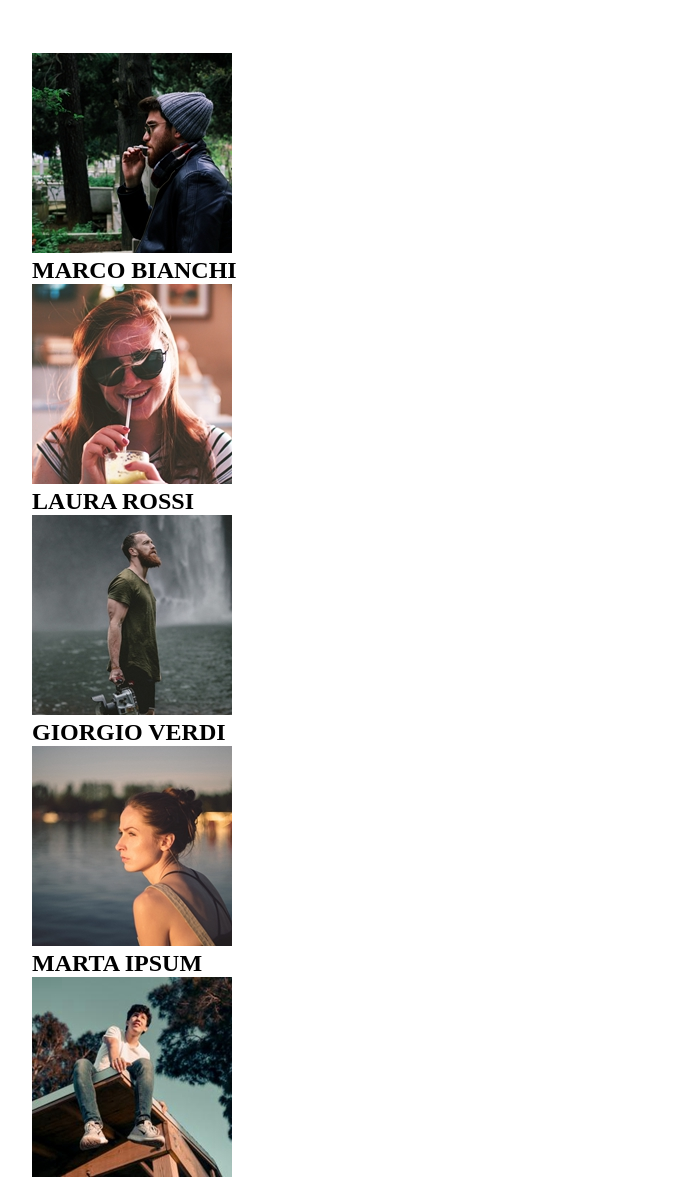
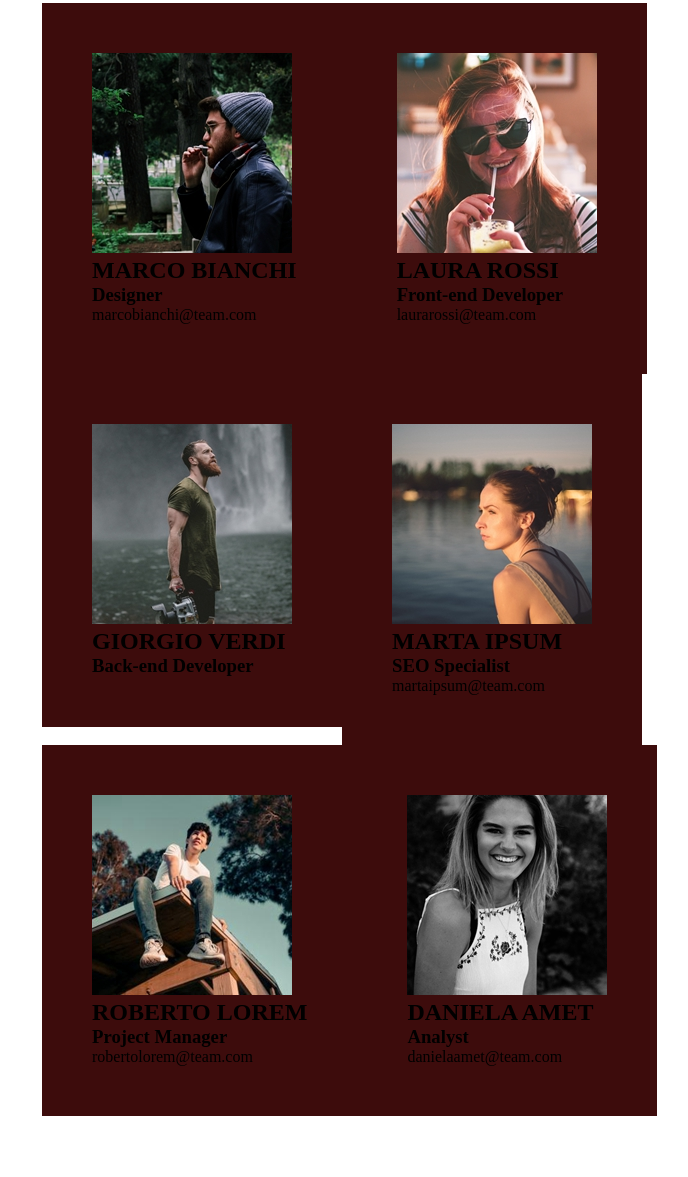
Before and after one commit to grada92/html-css-float-cards, a plain HTML site: page index.html in a window 1280 px wide. Shown: the part 196-1373 px from the top of the page, without its empty margins (158-846 px from the left). After the commit the page ends 1312 px from the top, so only its background shows below. Drawn offline with Linux system fonts and the light colour scheme.

Commit message:
correggo codice e inserisco ulteriori dati team

```diff
--- a/index.html
+++ b/index.html
@@ -18,25 +18,54 @@
             <p>Lorem ipsum dolor sit amet consectetur adipisicing elit. Inventore culpa dolore aut qui officiis, pariatur ipsum dicta similique aliquid eligendi doloremque! Maiores, fuga! Quia laborum debitis omnis, ullam modi pariatur culpa quis saepe, praesentium ipsum asperiores? At consequatur quae corrupti!</p>
 
          </header>
-
-  <div class="container">
-    <div class="clearfix">
-     <div class="float-left">
-
+    <div class="container">
+        <div class="float-left">
         <img src="img/male1.png" alt="male1">
         <h2>MARCO BIANCHI</h2>
+        <h3>Designer</h3>
+        <p>marcobianchi@team.com</p>
+        </div>
+
+        <div class="float-left">
         <img src="img/female1.png" alt="female1">
         <h2>LAURA ROSSI</h2>
+        <h3>Front-end Developer</h3>
+        <p>laurarossi@team.com</p>
+        </div>
+
+        <div class="float-left">
         <img src="img/male2.png" alt="male2">
         <h2>GIORGIO VERDI</h2>
+        <h3>Back-end Developer</h3>
+        </div>
+
+
+    </div>
+
+
+    <div class="container">
+        <div class="float-left">
         <img src="img/female2.png" alt="female2">
         <h2>MARTA IPSUM</h2>
+        <h3>SEO Specialist</h3>
+        <p>martaipsum@team.com</p>
+        </div>
+
+        <div class="float-left">
         <img src="img/male3.png" alt="male3">
         <h2>ROBERTO LOREM</h2>
+        <h3>Project Manager</h3>
+        <p>robertolorem@team.com</p>
+        </div>
+
+        <div class="float-left">
         <img src="img/female3.png" alt="female3">
         <h2>DANIELA AMET</h2>
+        <h3>Analyst</h3>
+        <p>danielaamet@team.com</p>
+        </div>
 
-     </div>
+    </div>
     </div>
  </div>
 </body>
--- a/style.css
+++ b/style.css
@@ -28,6 +28,8 @@ header > p {
 
 .float-left {
     float: left;
+    background-color: rgb(61, 12, 12);
+
 }
 
 .clearfix::after{
@@ -37,7 +39,7 @@ header > p {
 }
 
 .container {
-    margin: 40px 140px;
+    margin: 40px 200px;
 }
 .container > div {
     border:1px red;
```
